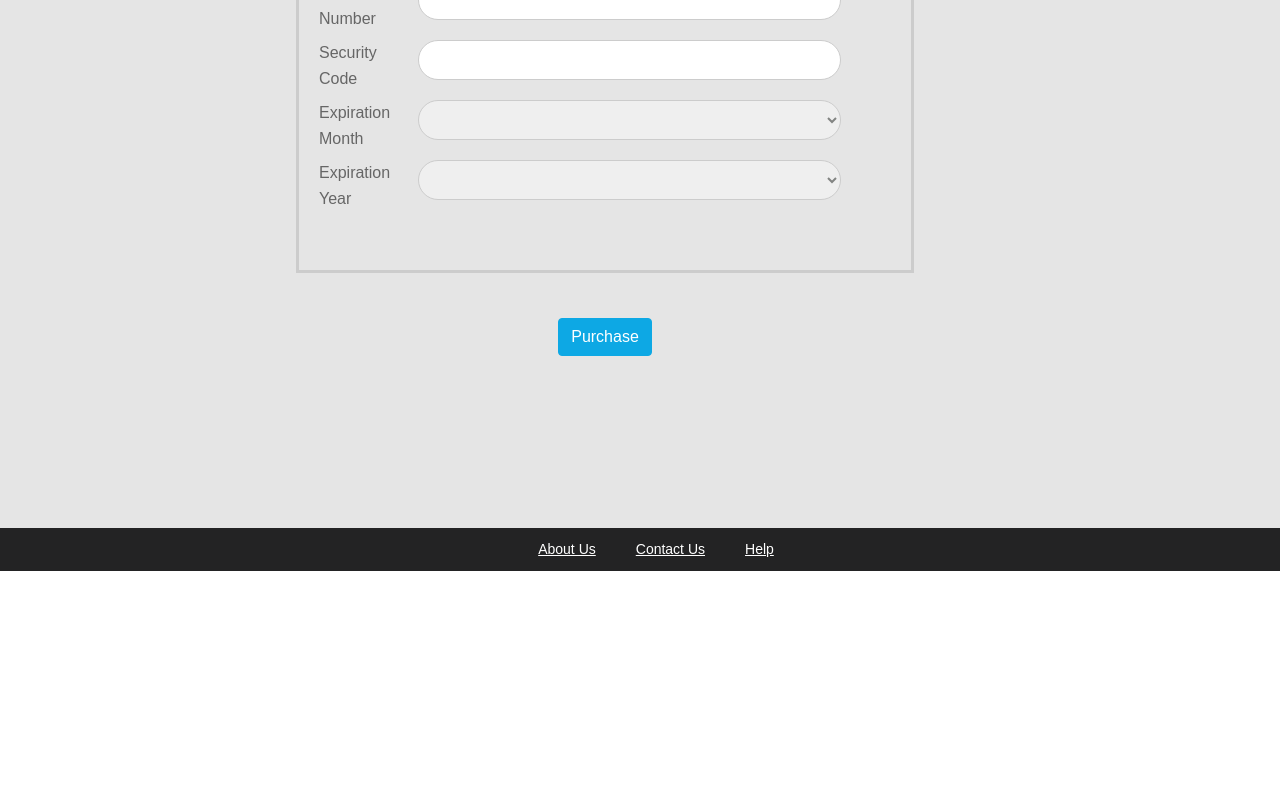
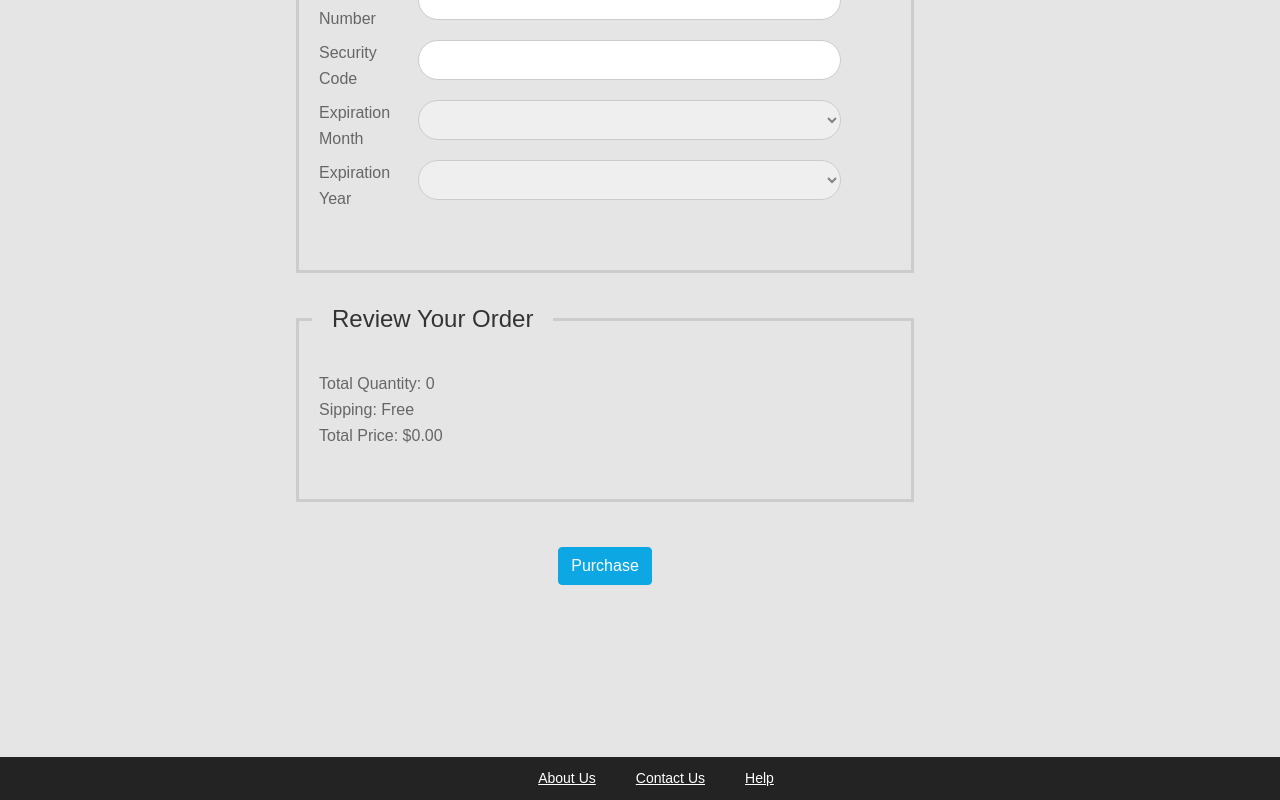
Before and after one commit to abnertorres58/ecomerce-project-angular-springboot-mysql, an Angular app in the folder 03-frontend/angular-ecommerce/: page /checkout in a window 1280 px wide. Shown: the part 1607-2407 px from the top of the page. Before the commit the page ends 2178 px from the top, so only its background shows below. Built offline with nearby package versions, Linux system fonts and the light colour scheme; no server answers.

Commit message:
Angular Project - Checkout Form Layout - Review Your Order

```diff
--- a/03-frontend/angular-ecommerce/src/app/components/checkout/checkout.component.html
+++ b/03-frontend/angular-ecommerce/src/app/components/checkout/checkout.component.html
@@ -223,6 +223,16 @@
 
         </div>
 
+        <!-- Order Details -->
+        <div class="form-area">
+          <h3>Review Your Order</h3>
+
+          <p>Total Quantity: {{ totalQuantity }}</p>
+          <p>Sipping: Free</p>
+          <p>Total Price: {{  totalPrice | currency: 'USD' }}</p>
+
+        </div>
+
 
         <!-- submit button-->
         <div class="text-center">
--- a/03-frontend/angular-ecommerce/src/app/components/checkout/checkout.component.ts
+++ b/03-frontend/angular-ecommerce/src/app/components/checkout/checkout.component.ts
@@ -10,6 +10,9 @@
 
   // @ts-ignore
   checkoutFormGroup: FormGroup;
+
+  totalPrice: number = 0;
+  totalQuantity: number = 0;
 
   constructor(private formBuilder: FormBuilder) { }
 
```
